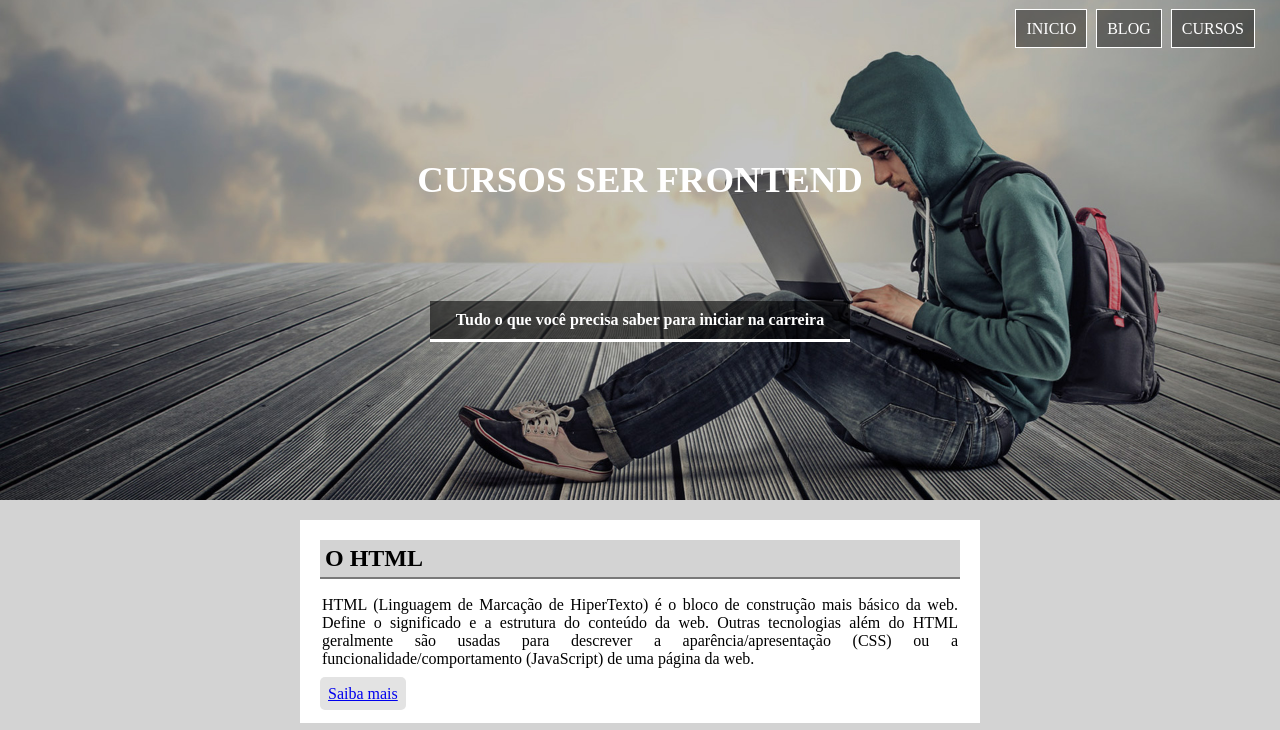
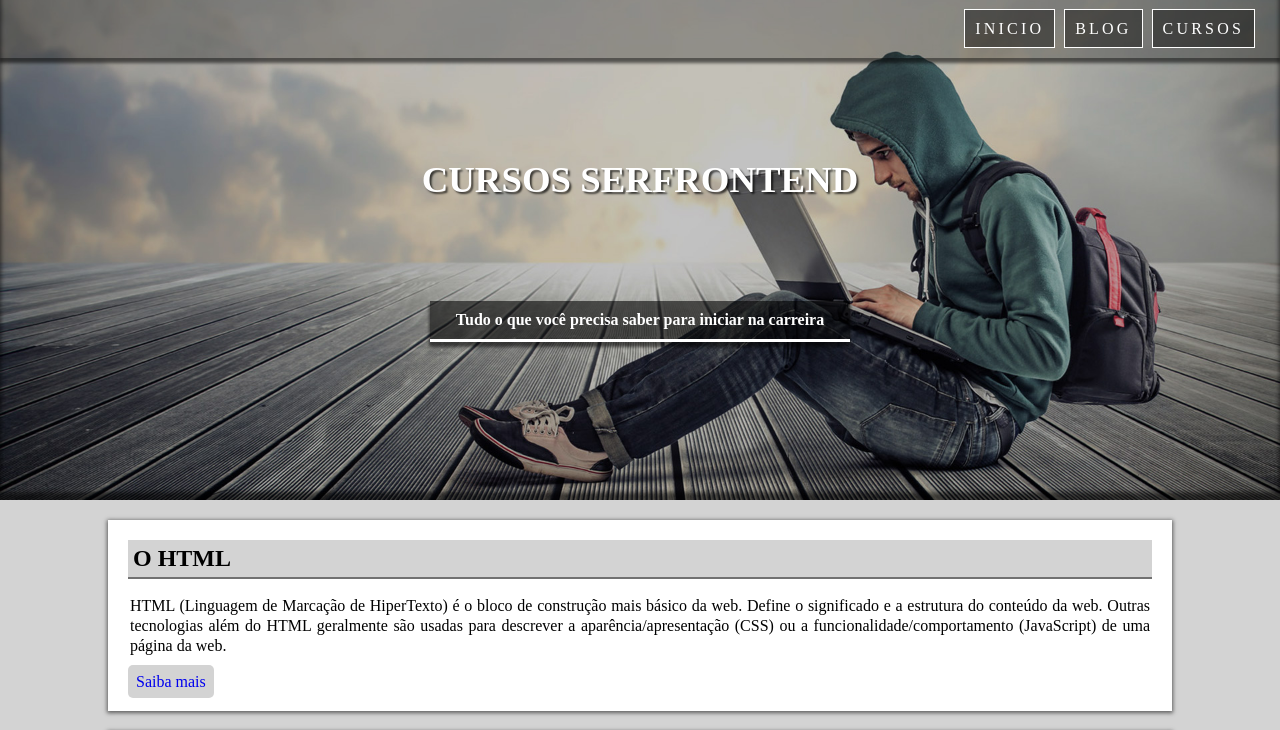
Before and after one commit to DevNdn/CWD-Img, a plain HTML site: page index.html in a window 1280 px wide. Shown: the top 730 px of the page. Drawn offline with Linux system fonts and the light colour scheme.

Commit message:
Last changes on css

```diff
--- a/index.html
+++ b/index.html
@@ -16,7 +16,7 @@
         <a href="#">CURSOS</a>
       </nav>
       <header>
-        <h1>CURSOS SER FRONTEND</h1>
+        <h1>cursos serfrontend</h1>
         <h3>Tudo o que você precisa saber para iniciar na carreira</h3>
       </header>
     </section>
--- a/style.css
+++ b/style.css
@@ -21,6 +21,8 @@ body {
   width: 100%;
   min-height: 500px;
   display: inline-block;
+  box-shadow: inset 0px -7px 4px 1px rgba(0, 0, 0, 0.562);
+
 }
 
 h1,h3 {
@@ -34,6 +36,8 @@ h1,h3 {
 h1 {
   font-size: clamp(2rem, 2.3rem, 4rem);
   width: clamp(450px, 70%, 800px);
+  text-shadow: 2px 2px 2px rgba(0, 0, 0, 0.692);
+  text-transform: uppercase;
 }
 
 h3 {
@@ -42,12 +46,15 @@ h3 {
   font-size: clamp(0.8em, 1em, 1.5em);
   width: clamp(400px, 25%, 800px);
   padding: 10px;
+  box-shadow: 0px 4px 3px 1px rgba(0, 0, 0, 0.562);
 }
 
 .page-top > nav {
+  background-color: rgba(0, 0, 0, 0.253);
   text-align: right;
   padding: 20px;
   margin: auto;
+  box-shadow: 0px 4px 3px 1px rgba(0, 0, 0, 0.562);
 }
 
 nav > a {
@@ -57,11 +64,11 @@ nav > a {
   border: 1px solid rgb(255, 255, 255);
   margin-right: 5px;
   padding: 10px;
+  letter-spacing: 0.2em;
 }
 
 nav > a:hover {
-  border: none;
-  box-shadow: inset 0px 0px 2px 1px rgba(0, 0, 0, 0.418);
+  box-shadow: inset 0px 0px 3px 4px rgba(0, 0, 0, 0.418);
 }
 /* ------------------------------- */
 
@@ -77,15 +84,16 @@ nav > a:hover {
 
 article {
   background-color: white;
-  width: clamp(400px, 50%, 800px);
+  /* width: clamp(400px, 50%, 800px); */
+  width: 80%;
   margin: auto;
   margin-top: 20px;
   padding: 20px;
-
+  box-shadow: 0px 1px 4px 1px rgba(0, 0, 0, 0.562);
 }
 
 h2 {
-  border-bottom: 2px solid rgb(121, 121, 121);
+  border-bottom: 2px solid rgba(0, 0, 0, 0.466);
   background-color: lightgray;
   padding: 5px;
   margin-bottom: 10px;
@@ -95,12 +103,20 @@ article > p {
   margin: 15px 0px 15px 0px;
   text-align: justify;
   padding: 2px;
+  line-height: 20px;
 }
 
 article > a {
-  background-color: rgba(211, 211, 211, 0.637);
+  background-color: lightgray;
   border-radius: 5px;
   padding: 8px;
+  text-decoration: none;
+}
+
+article > a:hover {
+  background-color: lightgray;
+  text-decoration: underline;
+  box-shadow: inset 0px 0px 3px 1px rgba(0, 0, 0, 0.432);
 }
 
 /* ------------------------------- */
@@ -111,4 +127,5 @@ footer {
   text-align: center;
   height: 20%;
   padding: 15px;
+
 }
```
